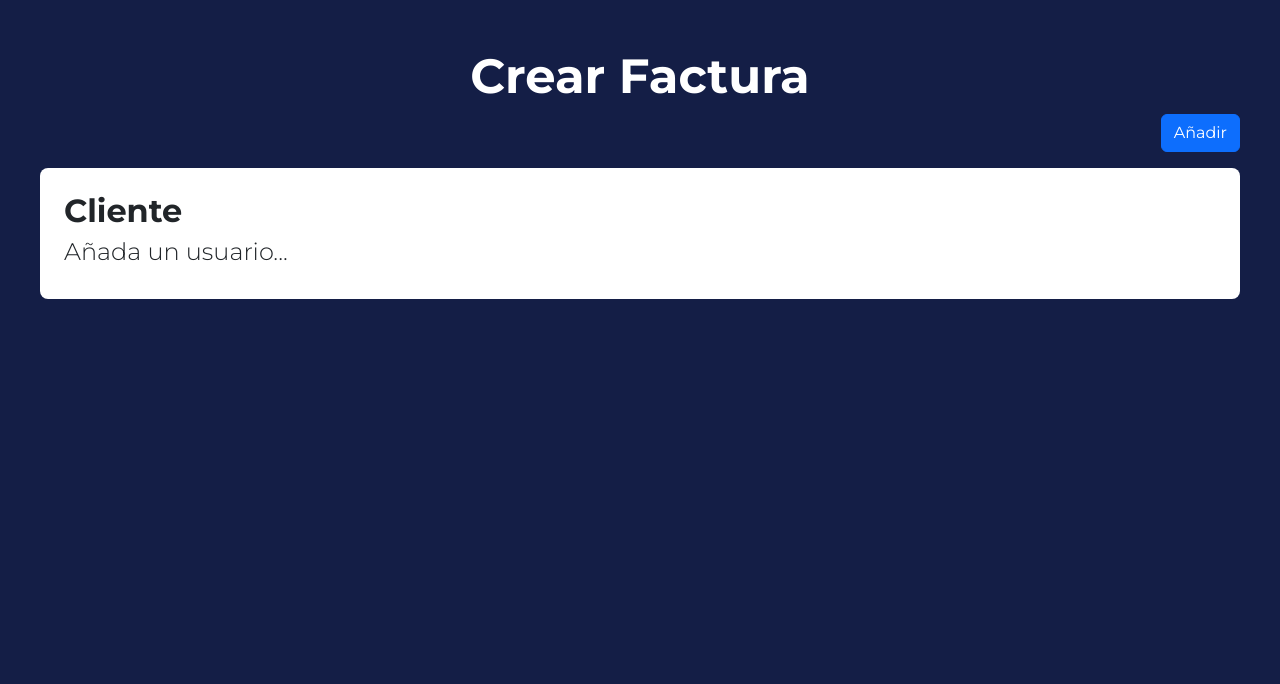
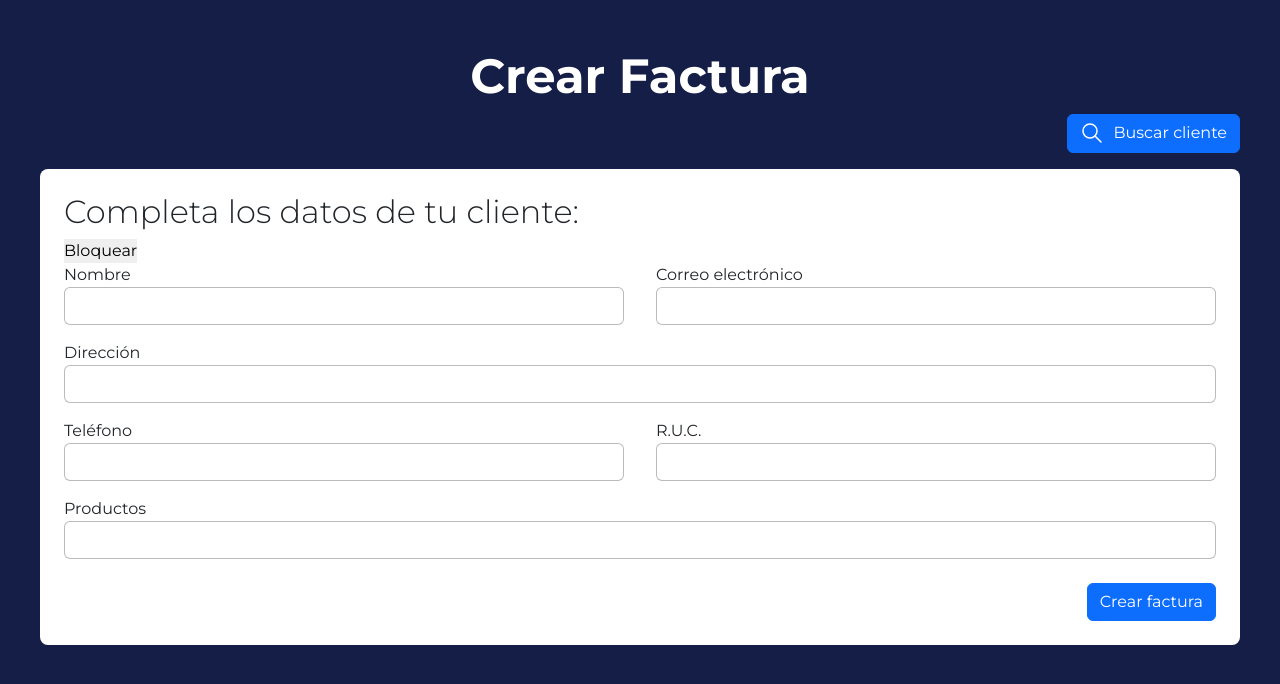
Before and after one commit to mateolohezic/practica-javier-2-rhf-css, a React (Vite) app: page /facturas in a window 1280 px wide. Shown: the top 684 px of the page. Built offline with nearby package versions, Linux system fonts and the light colour scheme.

Commit message:
Autorellenado form, bloqueo de inputs

```diff
--- a/index.html
+++ b/index.html
@@ -1,10 +1,10 @@
 <!doctype html>
 <html lang="en">
   <head>
-    <link href="https://cdn.jsdelivr.net/npm/bootstrap@5.3.2/dist/css/bootstrap.min.css" rel="stylesheet" integrity="sha384-T3c6CoIi6uLrA9TneNEoa7RxnatzjcDSCmG1MXxSR1GAsXEV/Dwwykc2MPK8M2HN" crossorigin="anonymous">
     <meta charset="UTF-8" />
     <link rel="icon" type="image/svg+xml" href="/vite.svg" />
     <meta name="viewport" content="width=device-width, initial-scale=1.0" />
+    <link href="https://cdn.jsdelivr.net/npm/bootstrap@5.3.2/dist/css/bootstrap.min.css" rel="stylesheet" integrity="sha384-T3c6CoIi6uLrA9TneNEoa7RxnatzjcDSCmG1MXxSR1GAsXEV/Dwwykc2MPK8M2HN" crossorigin="anonymous">
     <link rel="preconnect" href="https://fonts.googleapis.com">
     <link rel="preconnect" href="https://fonts.gstatic.com" crossorigin>
     <link href="https://fonts.googleapis.com/css2?family=Montserrat:ital,wght@0,100;0,200;0,300;0,400;0,500;0,600;0,700;0,800;0,900;1,100;1,200;1,300;1,400;1,500;1,600;1,700;1,800;1,900&display=swap" rel="stylesheet">
--- a/src/App.css
+++ b/src/App.css
@@ -9,3 +9,7 @@
 body{
     background-color: #141E46;
 }
+
+.form-control{
+    border: 1px solid rgb(31, 31, 31, 0.3);
+}
--- a/src/Components/BuscadorCliente/BuscadorCliente.jsx
+++ b/src/Components/BuscadorCliente/BuscadorCliente.jsx
@@ -25,8 +25,13 @@ function BuscadorCliente(props) {
     return (
     <>
         <div className='w-100 text-end'>
-            <button type="button" className="btn btn-primary" data-bs-toggle="modal" data-bs-target="#modalAñadirCliente">
-                Añadir
+            <button type="button" className="btn btn-primary btnBuscarCliente" data-bs-toggle="modal" data-bs-target="#modalAñadirCliente">
+                <svg xmlns="http://www.w3.org/2000/svg" width="25" height="25" viewBox="0 0 25 25" strokeWidth="1.5" stroke="#ffffff" fill="none" strokeLinecap="round" strokeLinejoin="round">
+                    <path stroke="none" d="M0 0h24v24H0z" fill="none"/>
+                    <path d="M10 10m-7 0a7 7 0 1 0 14 0a7 7 0 1 0 -14 0" />
+                    <path d="M21 21l-6 -6" />
+                </svg>
+                <span>Buscar cliente</span>
             </button>
         </div>
 
--- a/src/Components/BuscadorCliente/buscadorCliente.css
+++ b/src/Components/BuscadorCliente/buscadorCliente.css
@@ -1,3 +1,7 @@
+.btnBuscarCliente svg{
+    margin-right: 0.5rem;
+}
+
 .modalClientes h1{
     font-size: 2rem;
     font-weight: 700;
--- a/src/Components/FacturaCard/FacturaCard.jsx
+++ b/src/Components/FacturaCard/FacturaCard.jsx
@@ -16,6 +16,8 @@ function FacturaCard(props) {
                     <h3>Nombre Completo: <b>{props.clienteSeleccionado.name}</b></h3>
                     <h3>Correo Electronico: <b>{props.clienteSeleccionado.mail}</b></h3>
                     <h3>Calle: <b>{props.clienteSeleccionado.street}</b></h3>
+                    <h3>Teléfono: <b>{props.clienteSeleccionado.phoneNumber}</b></h3>
+                    <h3>RUC: <b>{props.clienteSeleccionado.ruc}</b></h3>
                 </>
             }
         </article>
--- /dev/null
+++ b/src/Components/FormClienteFacturas/FormClienteFacturas.css
@@ -0,0 +1,39 @@
+.contenedorFormClientesFacutas{
+    width: 100%;
+    margin-top: 1rem;
+    background-color: rgb(255, 255, 255);
+    border-radius: 0.5rem;
+    padding: 1.5rem;
+}
+
+.contenedorFormClientesFacutas h2{
+    width: 100%;
+    font-weight: 300;
+    font-size: 2rem;
+}
+
+.inputGroupFormClienteFacturas{
+    width: 100%;
+    display: flex;
+    justify-content: center;
+    align-items: center;
+    gap: 2rem;
+}
+
+.inputGroupFormClienteFacturas:not(:first-child){
+    margin-top: 1rem;
+}
+
+.inputGroupFormClienteFacturas .inputFormClienteFacturas{
+    width: calc(50% - 1rem);
+    margin-top: 0rem;
+}
+
+.inputFormClienteFacturas{
+    margin-top: 1rem;
+}
+
+.form-control.inputDesactivadoClienteFacturas{
+    background-color: rgb(31, 31, 31, 0.25);
+    color: rgb(31, 31, 31, 0.6);
+}
--- /dev/null
+++ b/src/Components/FormClienteFacturas/FormClienteFacturas.jsx
@@ -0,0 +1,101 @@
+import React, { useEffect, useState } from 'react'
+import './FormClienteFacturas.css'
+import { useForm } from "react-hook-form"
+
+function FormClienteFacturas(props) {
+
+    const [bloqueado, setBloqueado] = useState(false)
+    const { register, handleSubmit, setValue, formState: { errors }} = useForm()
+
+    const clienteSeleccionado = () => {
+        setBloqueado(true)
+        const address = `${props.clienteSeleccionado.street}, ${props.clienteSeleccionado.city}, ${props.clienteSeleccionado.country}`
+        setValue("name", props.clienteSeleccionado.name)
+        setValue("email", props.clienteSeleccionado.email)
+        setValue("address", address)
+        setValue("phone", props.clienteSeleccionado.phoneNumber)
+        setValue("ruc", props.clienteSeleccionado.ruc)
+    }
+
+    useEffect(() => {
+        props.clienteSeleccionado && clienteSeleccionado()
+    }, [props])
+
+    const onSubmit = (data) => console.log(data)
+
+    return (
+    <>
+      <section className='contenedorFormClientesFacutas'>
+        <div>
+            <h2>Completa los datos de tu cliente:</h2>
+            <button type="button" onClick={ () => { setBloqueado(!bloqueado) } }>{ bloqueado ? 'Desbloquear' : 'Bloquear'}</button>
+        </div>
+        <form onSubmit={handleSubmit(onSubmit)}>
+            <div className='inputGroupFormClienteFacturas'>
+                <div className='inputFormClienteFacturas'>
+                    <label htmlFor="nameCliente">Nombre</label>
+                    <input className={`form-control ${ bloqueado && 'inputDesactivadoClienteFacturas' }`} type="text" name="name" id="nameCliente" autoComplete='off' disabled={bloqueado}
+                        {...register("name", {
+                            required: true
+                        })}
+                        />
+                    {errors.name && errors.name.type === "required" && <p className='text-danger fs-6 mt-1'>Campo requerido.</p>}
+                </div>
+                <div className='inputFormClienteFacturas'>
+                    <label htmlFor="emailCliente">Correo electrónico</label>
+                    <input className={`form-control ${ bloqueado && 'inputDesactivadoClienteFacturas' }`} type="email" name="email" id="emailCliente" autoComplete='off' disabled={bloqueado}
+                        {...register("email", {
+                            required: true
+                        })}
+                        />
+                    {errors.email && errors.email.type === "required" && <p className='text-danger fs-6 mt-1'>Campo requerido.</p>}
+                </div>
+            </div>
+            <div className='inputFormClienteFacturas'>
+                <label htmlFor="addressCliente">Dirección</label>
+                <input className={`form-control ${ bloqueado && 'inputDesactivadoClienteFacturas' }`} type="text" name="address" id="addressCliente" autoComplete='off' disabled={bloqueado}
+                    {...register("address", {
+                        required: true
+                    })}
+                    />
+                {errors.address && errors.address.type === "required" && <p className='text-danger fs-6 mt-1'>Campo requerido.</p>}
+            </div>
+            <div className='inputGroupFormClienteFacturas'>
+                <div className='inputFormClienteFacturas'>
+                    <label htmlFor="phoneCliente">Teléfono</label>
+                    <input className={`form-control ${ bloqueado && 'inputDesactivadoClienteFacturas' }`} type="text" name="phone" id="phoneCliente" autoComplete='off' disabled={bloqueado}
+                        {...register("phone", {
+                            required: true
+                        })}
+                        />
+                    {errors.phone && errors.phone.type === "required" && <p className='text-danger fs-6 mt-1'>Campo requerido.</p>}
+                </div>
+                <div className='inputFormClienteFacturas'>
+                    <label htmlFor="rucCliente">R.U.C.</label>
+                    <input className={`form-control ${ bloqueado && 'inputDesactivadoClienteFacturas' }`} type="text" name="ruc" id="rucCliente" autoComplete='off' disabled={bloqueado}
+                        {...register("ruc", {
+                            required: true
+                        })}
+                        />
+                    {errors.ruc && errors.ruc.type === "required" && <p className='text-danger fs-6 mt-1'>Campo requerido.</p>}
+                </div>
+            </div>
+            <div className='inputFormClienteFacturas'>
+                <label htmlFor="itemsCliente">Productos</label>
+                <input className="form-control" type="text" name="items" id="itemsCliente" autoComplete='off'
+                    {...register("items", {
+                        required: true
+                    })}
+                    />
+                {errors.items && errors.items.type === "required" && <p className='text-danger fs-6 mt-1'>Campo requerido.</p>}
+            </div>
+            <div className='text-end mt-4'>
+                <button type='submit' className='btn btn-primary'>Crear factura</button>
+            </div>
+        </form>
+      </section>
+    </>
+    )
+}
+
+export default FormClienteFacturas
--- a/src/Pages/Facturas/Facturas.jsx
+++ b/src/Pages/Facturas/Facturas.jsx
@@ -3,60 +3,34 @@ import './facturas.css'
 import { faker } from '@faker-js/faker';
 import BuscadorCliente from '../../Components/BuscadorCliente/BuscadorCliente';
 import FacturaCard from '../../Components/FacturaCard/FacturaCard';
+import FormClienteFacturas from '../../Components/FormClienteFacturas/FormClienteFacturas';
 
 function Facturas() {
 
     const [clienteSeleccionado, setClienteSeleccionado] = useState()
     const [clientes, setClientes] = useState([])
 
+
+    // nombre
+    // direccion
+    // correo
+    // telefono
+    // ruc
+
     const getClientes = () => {
-        const db = [
-            {
+        let db = []
+        for (let i = 0; i < 30; i++) {
+            const newCostumer = {
                 name: faker.person.fullName(),
-                mail: faker.internet.email(),
-                street: faker.location.street()
-            },
-            {
-                name: faker.person.fullName(),
-                mail: faker.internet.email(),
-                street: faker.location.street()
-            },
-            {
-                name: faker.person.fullName(),
-                mail: faker.internet.email(),
-                street: faker.location.street()
-            },
-            {
-                name: faker.person.fullName(),
-                mail: faker.internet.email(),
-                street: faker.location.street()
-            },
-            {
-                name: faker.person.fullName(),
-                mail: faker.internet.email(),
-                street: faker.location.street()
-            },
-            {
-                name: faker.person.fullName(),
-                mail: faker.internet.email(),
-                street: faker.location.street()
-            },
-            {
-                name: faker.person.fullName(),
-                mail: faker.internet.email(),
-                street: faker.location.street()
-            },
-            {
-                name: faker.person.fullName(),
-                mail: faker.internet.email(),
-                street: faker.location.street()
-            },
-            {
-                name: faker.person.fullName(),
-                mail: faker.internet.email(),
-                street: faker.location.street()
-            },
-        ]
+                email: faker.internet.email(),
+                country: faker.location.country(),
+                city: faker.location.city(),
+                street: faker.location.streetAddress({ useFullAddress: true }),
+                phoneNumber: faker.phone.number(),
+                ruc: faker.string.numeric({length: 6})
+            }
+            db.push(newCostumer)
+        }
         setClientes(db)
     }
 
@@ -69,7 +43,8 @@ function Facturas() {
         <section className='contenedorFacturas'>
             <h1>Crear Factura</h1>
             <BuscadorCliente clientes={clientes} clienteSeleccionado={clienteSeleccionado} setClienteSeleccionado={setClienteSeleccionado}/>
-            <FacturaCard clienteSeleccionado={clienteSeleccionado}/>
+            <FormClienteFacturas clienteSeleccionado={clienteSeleccionado}/>
+            {/* <FacturaCard clienteSeleccionado={clienteSeleccionado}/> */}
         </section>
     </>
     )
```
